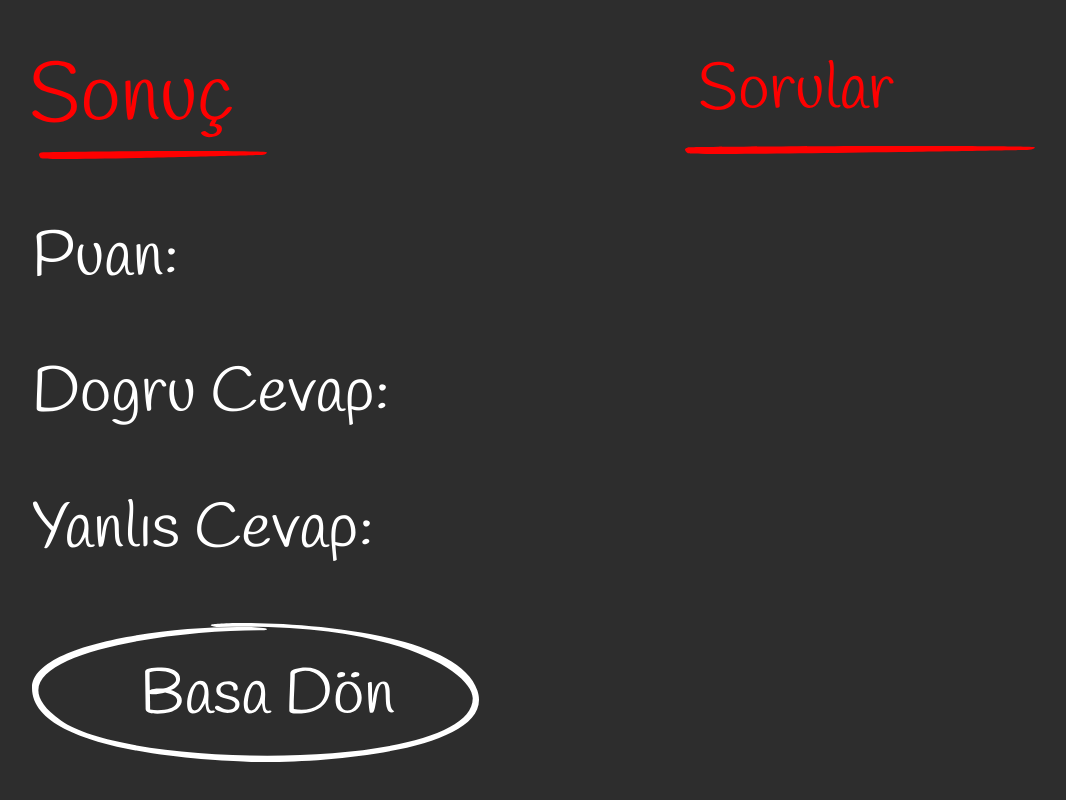
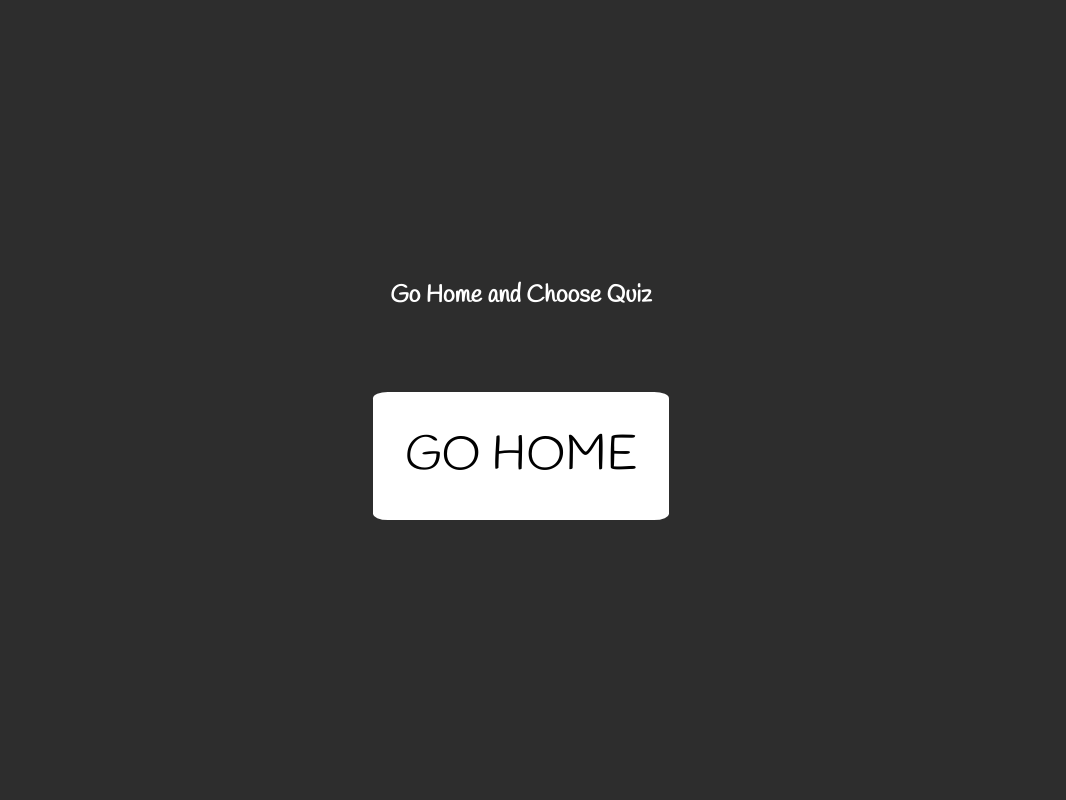
Before and after one commit to K143-Hatay-Front-End-Web-Development/Odev-3-Team-Rocket, a React (Vite) app: page /result in a window 1280 px wide. Shown: the whole page, without its empty margins (119-1185 px from the left). Built offline with nearby package versions, Linux system fonts and the light colour scheme.

Commit message:
Comment lines added

```diff
--- a/src/components/AnswerButton/AnswerButton.jsx
+++ b/src/components/AnswerButton/AnswerButton.jsx
@@ -9,22 +9,26 @@ const AnswerButton = ({ num, clickedBtn, setClickedBtn }) => {
   const navigate = useNavigate();
 
   const handleClick = () => {
-    if (clickedBtn !== undefined) return;
-    setClickedBtn(num);
+    if (clickedBtn !== undefined) return; // If the button is clicked, do nothing.
+    setClickedBtn(num); // Store the clicked button's number.
 
     if (quiz[question]?.answers[num] === quiz[question]?.result) {
-      setAnswer(true);
-      quiz[question].isTrue = tick;
+      setAnswer(true); // if the answer is correct, set the answer to true.
+      quiz[question].isTrue = tick; // if the answer is correct, set the isTrue to tick.
     } else {
-      setAnswer(false);
+      setAnswer(false); // if the answer is incorrect, set the answer to false.
     }
 
+    // When player clicked a button , go to the next question in X seconds. If there is no question, go to the result page.
     setTimeout(() => {
       if (question < quiz.length - 1) {
+        // If the question is not the last question, go to the next question.
+        // Reset clicked button and answer for next question.
         setQuestion(question + 1);
         setClickedBtn();
         setAnswer(null);
       } else {
+        // if the game is over, navigate to the results page and reset everything.
         setClickedBtn();
         setAnswer(null);
         setQuestion(0);
@@ -33,6 +37,7 @@ const AnswerButton = ({ num, clickedBtn, setClickedBtn }) => {
     }, 500);
   };
 
+  // if clickedBtn's text is equal to the result, btn-color green.
   const trueBtnStyle = (() => {
     return (
       clickedBtn !== undefined &&
@@ -41,6 +46,7 @@ const AnswerButton = ({ num, clickedBtn, setClickedBtn }) => {
     );
   })();
 
+  // if clickedBtn equal to button's num, btn-color black.
   const clickedBtnStyle = (() => {
     return num === clickedBtn && "answerClicked";
   })();
--- a/src/components/Answers/Answers.jsx
+++ b/src/components/Answers/Answers.jsx
@@ -5,11 +5,13 @@ import AnswerButton from "../AnswerButton/AnswerButton";
 
 const Answers = () => {
   const { quiz, question } = useGameContext();
-  const [clickedBtn, setClickedBtn] = useState();
+  const [clickedBtn, setClickedBtn] = useState(); // Store the clicked button.
 
   return (
     <div className="answers">
-      {quiz[question]?.answers &&
+      {
+        // If there is no question, display nothing
+        quiz[question]?.answers &&
           quiz[question].answers.map((_, index) => {
             return (
               <AnswerButton
@@ -19,7 +21,8 @@ const Answers = () => {
                 setClickedBtn={setClickedBtn}
               />
             );
-        })}
+          })
+      }
     </div>
   );
 };
--- a/src/components/OperatorButtons/OperatorButton.jsx
+++ b/src/components/OperatorButtons/OperatorButton.jsx
@@ -1,10 +1,12 @@
 import React from "react";
-
+import { useGameContext } from "../../contexts/GameContext/GameContext";
 import { tick } from "../../assets/svgs";
-
 import "./OperatorButton.css";
 
-function OperatorButton({ text, operator, setOperator }) {
+function OperatorButton({ text }) {
+  const { operator, setOperator } = useGameContext();
+
+  // Set the operator to the state when the button is clicked
   const handleClick = () => setOperator(text);
 
   return (
@@ -12,7 +14,8 @@ function OperatorButton({ text, operator, setOperator }) {
       <button className="btn operator-btn" onClick={handleClick}>
         {text}
       </button>
-      <p>{operator === text && tick}</p>
+      {/*Show tick if the operator is the same as the one in the state */}
+      <p>{operator === text && tick}</p>{" "}
     </div>
   );
 }
--- a/src/components/QuestionSection/QuestionSection.jsx
+++ b/src/components/QuestionSection/QuestionSection.jsx
@@ -7,8 +7,10 @@ const QuestionSection = () => {
   const { quiz, question, answer } = useGameContext();
 
   const changeStudent = () => {
+    // Store the question. (e.g. 8 x 2)
     const questionText = `${quiz[question]?.number1} ${quiz[question]?.operator} ${quiz[question]?.number2}`;
 
+    // If the answer is correct display happy student. Otherwise, display unhappy student. Default display student.
     if (answer) {
       return happyStudent(questionText);
     } else if (answer === false) {
--- a/src/contexts/GameContext/GameContext.jsx
+++ b/src/contexts/GameContext/GameContext.jsx
@@ -5,10 +5,10 @@ export const GameContext = createContext();
 export const useGameContext = () => useContext(GameContext);
 
 const Provider = (props) => {
-  const [operator, setOperator] = useState(null);
-  const [quiz, setQuiz] = useState([]);
-  const [question, setQuestion] = useState(0);
-  const [answer, setAnswer] = useState(null);
+  const [operator, setOperator] = useState(null); // Choose operator and create quiz questions for it
+  const [quiz, setQuiz] = useState([]); // Store quiz questions
+  const [question, setQuestion] = useState(0); // Store current question number
+  const [answer, setAnswer] = useState(null); // Store answer for current question (with this state we can change styles for correct and incorrect answers)
 
   return (
     <GameContext.Provider
--- a/src/routes/GamePage/GamePage.jsx
+++ b/src/routes/GamePage/GamePage.jsx
@@ -8,6 +8,7 @@ import Answers from "../../components/Answers/Answers";
 const GamePage = () => {
   const { quiz, question, answer } = useGameContext();
 
+  // If the answer is correct and question answered, bgColor is green. Otherwise, bgColor is red.
   const backgroundStyles = (() => {
     return answer === true
       ? "bg-answer-true"
@@ -19,24 +20,31 @@ const GamePage = () => {
   return (
     <div className={`base-gamepage ${backgroundStyles}`}>
       <div className="container game-wrapper">
-        {quiz[question]?.answers ? (
+        {
+          // If there is no question, show the Go Home button.
+          quiz[question]?.answers ? (
             <div>
               <div className="info">
+                {/* Statistics for the relevant tour */}
                 <QuizStats />
               </div>
               <div className="game">
+                {/* This component displays the question */}
                 <QuestionSection />
+                {/* This component displays the answers */}
                 <Answers />
               </div>
             </div>
           ) : (
             <div className="error">
               <h1>Go Home and Choose Quiz</h1>
+              {/* If the game started and user reload the page return home page. */}
               <Link className="go-home-btn" to="/">
                 GO HOME
               </Link>
             </div>
-        )}
+          )
+        }
       </div>
     </div>
   );
--- a/src/routes/HomePage/HomePage.jsx
+++ b/src/routes/HomePage/HomePage.jsx
@@ -12,14 +12,17 @@ import {
   divisionQuiz,
 } from "./QuizFunctions.js";
 
+// Array of operators to be displayed on the home page.
 const operators = ["Toplama", "Çıkarma", "Çarpma", "Bölme"];
 
 const HomePage = () => {
-  const { operator, setOperator, setQuiz } = useGameContext();
+  const { operator, setQuiz } = useGameContext();
 
   useEffect(() => {
-    const questions = [];
+    const questions = []; // Create an empty array to store quiz questions
 
+    // Add quiz questions to the array depending on the operator.
+    // This creates 10 questions for selected operator.
     for (let i = 0; i < 10; i++) {
       if (operator === "Toplama") {
         questions.push(additionQuestion());
@@ -32,6 +35,7 @@ const HomePage = () => {
       }
     }
 
+    // Set the quiz questions to the state
     setQuiz(questions);
   }, [operator]);
 
@@ -39,25 +43,21 @@ const HomePage = () => {
     <div className="container home-wrapper">
       <header>{header}</header>
       <section className="home">
-        <MainStats />
+        <MainStats /> {/* Main statistics of player */}
         <div>
+          {/* Map over the operators array and create operator buttons */}
           {operators.map((opr, index) => {
-            return (
-              <OperatorButton
-                key={index}
-                text={opr}
-                operator={operator}
-                setOperator={setOperator}
-              />
-            );
+            return <OperatorButton key={index} text={opr} />;
           })}
         </div>
       </section>
       <Link
         onClick={() =>
+          // throws a warning if the player didn't choose the operator
           operator === null && alert("Lütfen dört işlemden birini seçiniz.")
         }
         className="btn large-btn"
+        // Navigate to the game page when the operator selected. Otherwise, do nothing.
         to={operator !== null ? "/game" : "#"}
       >
         {startBtn}
--- a/src/routes/ResultPage/ResultPage.jsx
+++ b/src/routes/ResultPage/ResultPage.jsx
@@ -5,16 +5,22 @@ import { result, returnBtn, problems } from "../../assets/svgs";
 import "./ResultPage.css";
 
 const ResultPage = () => {
-  const { quiz } = useGameContext();
+  const { quiz, question } = useGameContext();
 
   return (
-    <section className="container result-wrapper">
+    <section className="result-base">
+      {
+        // If there is no question, show the Go Home button.
+        quiz[question]?.answers ? (
+          <div className="container result-wrapper">
             <div className="stats-section">
               {result}
+              {/* Statistics for the relevant tour */}
               <p>Puan:</p>
               <p>Dogru Cevap:</p>
               <p>Yanlıs Cevap:</p>
               <button className="btn large-btn">
+                {/* Return homepage btn */}
                 <Link className="btn large-btn" to="/">
                   {returnBtn}
                 </Link>
@@ -22,6 +28,7 @@ const ResultPage = () => {
             </div>
             <div className="problems">
               <div className="problems-header">{problems}</div>
+              {/* Map over the quiz and list the questions. */}
               {quiz.map((question, index) => {
                 return (
                   <div key={index} className="question-results">
@@ -37,6 +44,17 @@ const ResultPage = () => {
                 );
               })}
             </div>
+          </div>
+        ) : (
+          <div className="error">
+            <h1>Go Home and Choose Quiz</h1>
+            {/* If there are no questions, go to the home page. */}
+            <Link className="go-home-btn" to="/">
+              GO HOME
+            </Link>
+          </div>
+        )
+      }
     </section>
   );
 };
```
Lines whose indentation alone changed are shown as unchanged.
